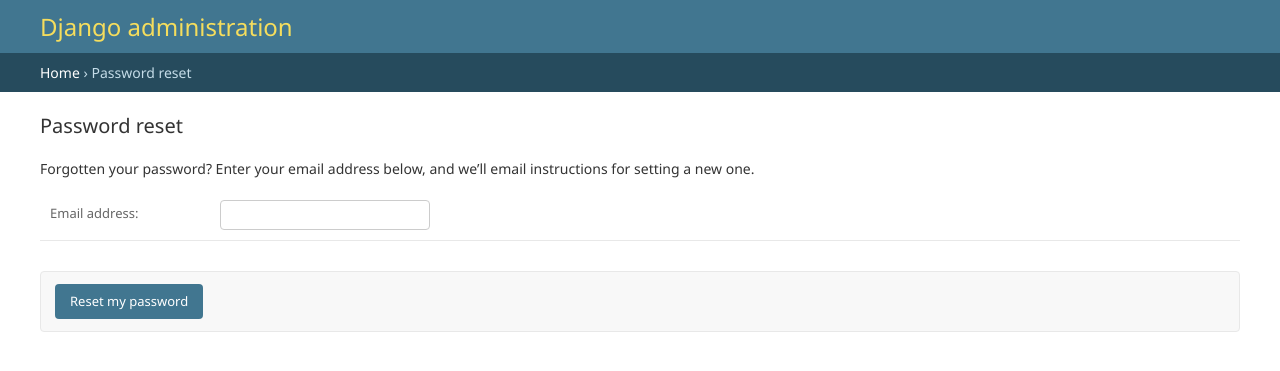
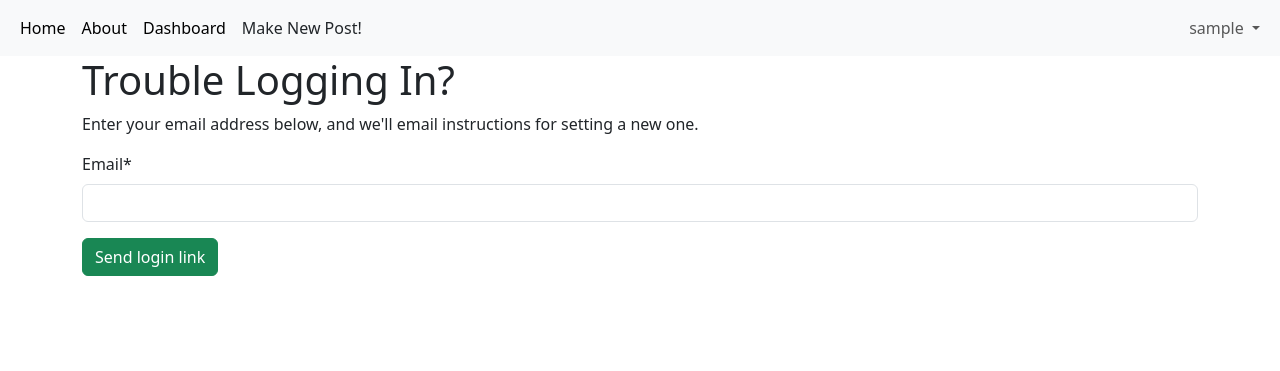
Before and after one commit to aliyah-robinson/final, a Django app: page /undertheradar/password_reset/ in a window 1280 px wide. Shown: the top 371 px of the page. Run offline with Django 5.2, Linux system fonts and the light colour scheme; the visitor is signed in with stand-in values (Sample User, id 1); some libraries are stand-ins or nearby versions.

Commit message:
password change and reset added. have also started adding css customizations

```diff
--- a/final_project/settings.py
+++ b/final_project/settings.py
@@ -123,6 +123,7 @@ USE_TZ = True
 # https://docs.djangoproject.com/en/5.0/howto/static-files/
 
 STATIC_URL = "static/"
+STATICFILES_DIRS = [BASE_DIR / "static"]
 
 # Default primary key field type
 # https://docs.djangoproject.com/en/5.0/ref/settings/#default-auto-field
@@ -130,6 +131,9 @@ STATIC_URL = "static/"
 DEFAULT_AUTO_FIELD = "django.db.models.BigAutoField"
 
 AUTH_USER_MODEL = "undertheradar.CustomUser"
+
+
+
 
 LOGIN_REDIRECT_URL = "home"
 LOGOUT_REDIRECT_URL = "home"
@@ -140,4 +144,4 @@ CRISPY_ALLOWED_TEMPLATE_PACKS = "bootstrap5"
 CRISPY_TEMPLATE_PACK = "bootstrap5"
 
 
-EMAIL_BACKEND = "django.core.mail.backends.console.EmailBackend"
+EMAIL_BACKEND = "django.core.mail.backends.console.EmailBackend" #COME BACK HERE
--- /dev/null
+++ b/templates/about_page.html
@@ -0,0 +1,5 @@
+{% extends "base.html" %}
+
+{% block title %}About{% endblock title %}
+
+{% block content %}
--- a/templates/base.html
+++ b/templates/base.html
@@ -1,3 +1,4 @@
+{% load static %}
 <!DOCTYPE html>
 <html>
 
@@ -5,13 +6,16 @@
   <meta charset="utf-8">
   <meta name="viewport" content="width=device-width, initial-scale=1">
   <title>{% block title %}Under The Radar{% endblock title %}</title>
+    <!-- My CSS-->
+  <link href="{% static 'myCSS/custom.css' %}" rel="stylesheet">
+  <!-- Bootstrap -->
   <link href="https://cdn.jsdelivr.net/npm/bootstrap@5.3.3/dist/css/bootstrap.min.css" rel="stylesheet" integrity="sha384-QWTKZyjpPEjISv5WaRU9OFeRpok6YctnYmDr5pNlyT2bRjXh0JMhjY6hW+ALEwIH" crossorigin="anonymous">
 </head>
 
 <body>
   <nav class="navbar navbar-expand-lg bg-body-tertiary">
     <div class="container-fluid">
-      <a class="navbar-brand" href="{% url 'home' %}">Under The Radar</a>
+      <!--<a class="navbar-brand" href="{% url 'home' %}">Under The Radar</a> -->
       <button class="navbar-toggler" type="button"
         data-bs-toggle="collapse" data-bs-target="#navbarSupportedContent"
         aria-controls="navbarSupportedContent" aria-expanded="false"
@@ -21,9 +25,15 @@
       <div class="collapse navbar-collapse" id="navbarSupportedContent">
         <ul class="navbar-nav me-auto mb-2 mb-lg-0">
           <li class="nav-item">
+            <a class="nav-link active" aria-current="page" href="{% url 'home' %}">Home</a>
+          </li>
+          <li class="nav-item">
+            <a class="nav-link active" aria-current="page" href="{% url 'about' %}">About</a>
+          </li>
+          {% if user.is_authenticated %}
+          <li class="nav-item">
             <a class="nav-link active" aria-current="page" href="{% url 'post_list' %}">Dashboard</a>
           </li>
-          {% if user.is_authenticated %}
           <li><a href="{% url 'new_post' %}" class="nav-link px-2 link-dark">Make New Post!</a></li>
         </ul>
         <div class="mr-auto">
@@ -34,8 +44,11 @@
                 {{ user.username }}
               </a>
               <ul class="dropdown-menu dropdown-menu-end">
-                <li><a class="dropdown-item" href="{% url 'password_change' %}">
-                  Change password</a></li>
+                <li><a class="dropdown-item" href="{% url 'home' %}">Profile</a></li>
+                <li>
+                  <hr class="dropdown-divider">
+                </li>
+                <li><a class="dropdown-item" href="{% url 'password_change' %}">Change password</a></li>
                 <li>
                   <hr class="dropdown-divider">
                 </li>
--- a/templates/registration/login.html
+++ b/templates/registration/login.html
@@ -9,4 +9,6 @@
   {{ form|crispy }}
   <button class="btn btn-success ms-2" type="submit">Log In</button>
 </form>
+<br />
+<p><a href="{% url 'password_reset' %}">Forgot your password?</a> </p>
 {% endblock content %}
--- a/templates/registration/change_password_form.html
+++ b/templates/registration/password_change_form.html
@@ -4,13 +4,13 @@
 {% block title %}Change Password{% endblock title %}
 
 {% block content %}
-<h1>Create a Strong Password</h1>
-<p>Please enter your old password, for security's sake, and then enter
+<h1>Change Password</h1>
+<p>For security's sake, please enter your old password and then enter
 your new password twice so we can verify you typed it in correctly.</p>
 
 <form method="POST">{% csrf_token %}
   {{ form|crispy }}
   <input class="btn btn-success" type="submit"
-    value="Change my password">
+    value="Change password">
 </form>
 {% endblock content %}
--- /dev/null
+++ b/templates/registration/password_reset_form.html
@@ -0,0 +1,17 @@
+<!-- templates/registration/password_reset_form.html -->
+{% extends "base.html" %}
+{% load crispy_forms_tags %}
+
+{% block title %}Forgot Your Password?{% endblock title %}
+
+{% block content %}
+<h1>Trouble Logging In?</h1>
+<p>Enter your email address below, and we'll email instructions
+for setting a new one.</p>
+
+<form method="POST">{% csrf_token %}
+  {{ form|crispy }}
+  <input class="btn btn-success" type="submit"
+    value="Send login link">
+</form>
+{% endblock content %}
--- a/templates/registration/signup_page.html
+++ b/templates/registration/signup_page.html
@@ -9,4 +9,7 @@
   {{ form|crispy }}
   <button class="btn btn-success" type="submit">Sign Up</button>
 </form>
+<br />
+<h5>Already have an account? <a href="{% url 'login' %}">Log In</a></h5>
+
 {% endblock content %}
```
Also changed, not shown: customization/reset_password_form.html (added, +16 -0 lines), templates/home.html (+16 -9 lines), templates/registration/change_password_done.html (deleted, +0 -8 lines), templates/registration/password_change_done.html (added, +8 -0 lines), templates/registration/password_reset_complete.html (added, +10 -0 lines), templates/registration/password_reset_confirm.html (added, +12 -0 lines), templates/registration/password_reset_done.html (added, +9 -0 lines), static/myCSS/custom.css (added), 3 other files.
